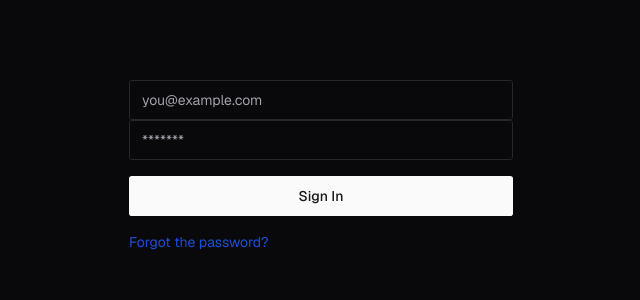
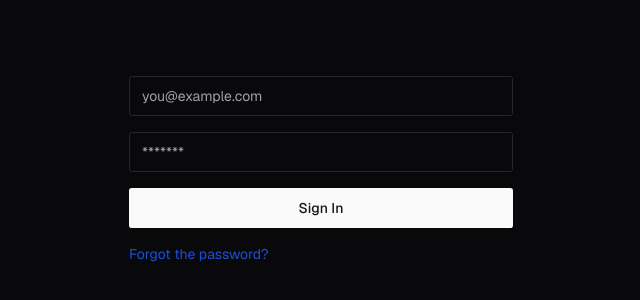
Before and after one commit to Builder-s-League/BuildersLeague-Edition1, a Next.js app: page /hr/login in a window 1280 px wide. Shown: the part 234-534 px from the top of the page, without its empty margins (319-959 px from the left). Built offline with nearby package versions, Linux system fonts and the light colour scheme.

Commit message:
style: update login form button spacing

```diff
--- a/src/components/login-form/index.tsx
+++ b/src/components/login-form/index.tsx
@@ -5,12 +5,12 @@ import { Button } from '@/components/ui/button'
 
 export default function LoginForm() {
   return (
-    <form className="gap-z flex w-full flex-1 flex-col justify-center text-foreground animate-in">
+    <form className="gap-z flex w-full flex-1 flex-col justify-center gap-2 text-foreground animate-in">
       <Label className="text-md" htmlFor="email" />
       <Input name="email" placeholder="you@example.com" required />
       <Label className="text-md" htmlFor="password" />
       <Input name="password" type="password" required placeholder="*******" />
-      <Button className="my-4">Sign In</Button>
+      <Button className="my-2">Sign In</Button>
       <Link href="">
         <p className="text-sm text-blue-700">Forgot the password?</p>
       </Link>
```
